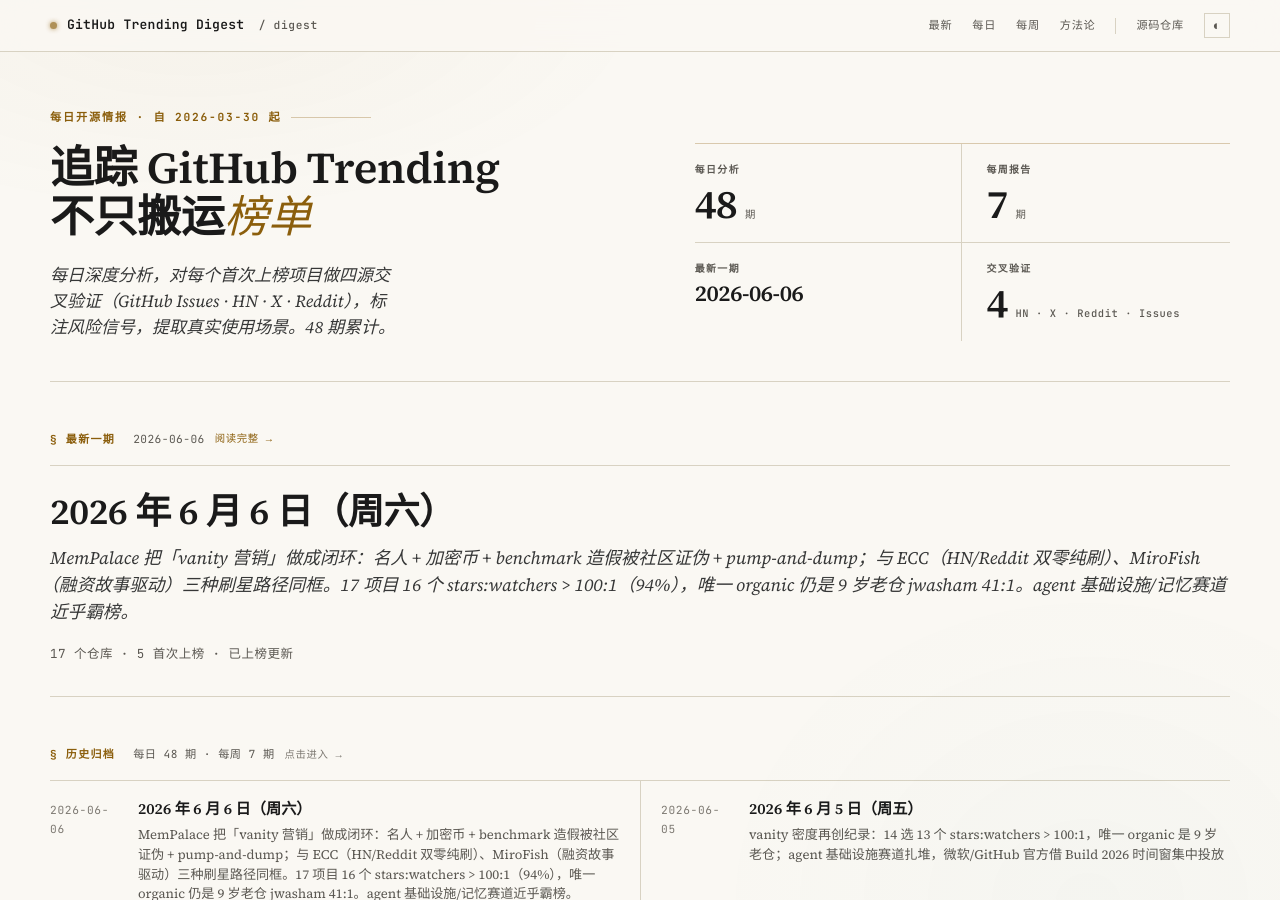
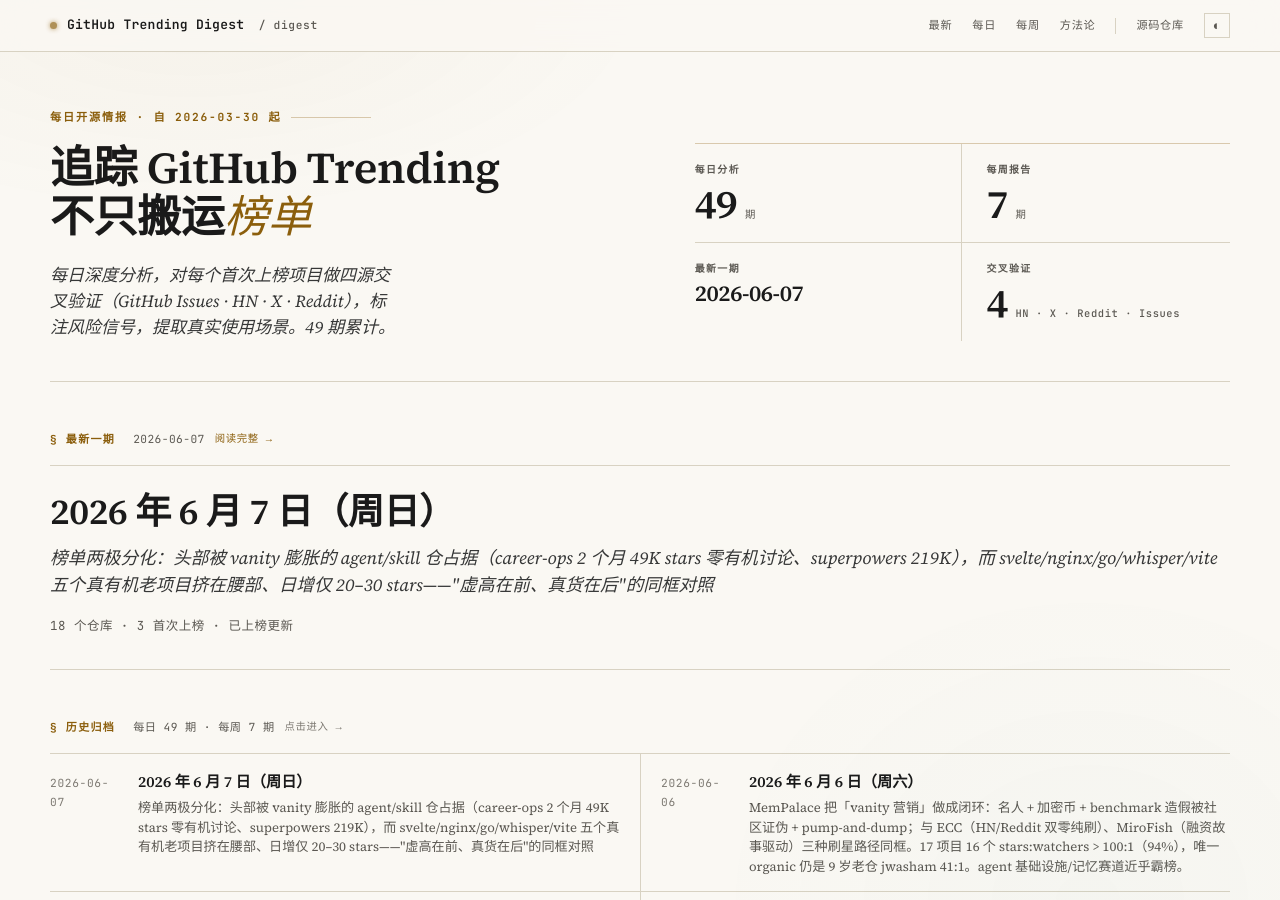
Before and after one commit to maxzyma/github-trending-digest, a Jekyll site: the page built from index.md, in a window 1280 px wide and 900 px high. Built offline with Jekyll 4.4.1, drawn with Linux system fonts in a browser that asks for light colours; part of the change alters nothing that is shown; some of the changed text lies outside the part shown.

Commit message:
daily: 2026-06-07 — 榜单结构性两极分化（头部 vanity agent/skill vs 腰部真有机老项目）+ career-ops 教科书级 vanity + microsoft/mxc agent 隔离登榜
- 结构对照：18 项 14 个 stars:subs >100:1 (78%)，但 superpowers 260:1/219K、Agent-Reach 315:1、MemPalace 173:1 等 agent/skill 仓占头部，svelte/nginx/go/whisper/vite 五个真有机老项目首入 tracker 却挤腰部、日增仅 20-30 stars
- ratio 失真校正：whisper/vite/trivy/PaddleOCR 高 ratio 非 vanity（超大热门仓 watch 稀缺），真 vanity = 高 ratio + 零社区足迹 + 仓龄短 + 从未上榜却巨量 stars
- santifer/career-ops NEW：2 个月仓龄 49K stars / 205 subs (241:1) + HN/Reddit/X 三零 + 仅作者营销渠道 = 继 5/26 ECC 后教科书级 vanity 样本
- danielmiessler/PAI NEW：73:1 知名安全 KOL 受众导入型增长 + vendor lock-in 争议公开化 (#1258/#542)
- microsoft/mxc NEW：Build 2026 首发 Rust，agent OS 级强制隔离，启动伙伴 OpenAI/NVIDIA/Copilot CLI/Manus/Nous/OpenClaw = agent 安全赛道大厂官方姿态登榜（官方声明非安全边界，early preview）
- obra/superpowers RE (219K, +10K/10天)，microsoft/VibeVoice RE
- 本轮子模块 clone 因代理拖慢跳过（grounding agent 已提供完整分析）

Generated with Claude Code

```diff
--- /dev/null
+++ b/daily/2026-06-07-analysis.md
@@ -0,0 +1,143 @@
+---
+layout: daily
+date: 2026-06-07
+title: GitHub Trending 深度分析 — 2026 年 6 月 7 日（周日）
+subtitle: 榜单两极分化：头部被 vanity 膨胀的 agent/skill 仓占据（career-ops 2 个月 49K stars 零有机讨论、superpowers 219K），而 svelte/nginx/go/whisper/vite 五个真有机老项目挤在腰部、日增仅 20–30 stars——"虚高在前、真货在后"的同框对照
+total: 18
+new_count: 3
+new_repos:
+  - repo: danielmiessler/Personal_AI_Infrastructure
+    stars: 14977
+    star_delta: 70
+    lang: TypeScript
+    source_strength: 中
+    risk_tags: ['vanity', 'dependency', 'bus_factor']
+  - repo: santifer/career-ops
+    stars: 49385
+    star_delta: 193
+    lang: JavaScript
+    source_strength: 中
+    risk_tags: ['vanity', 'stability']
+  - repo: microsoft/mxc
+    stars: 592
+    star_delta: 64
+    lang: Rust
+    source_strength: 强
+    risk_tags: ['stability', 'vanity']
+updated_repos: []
+---
+
+# GitHub Trending 深度分析 — 2026 年 6 月 7 日（周日）
+
+_榜单两极分化：头部被 vanity 膨胀的 agent/skill 仓占据（career-ops 2 个月 49K stars 零有机讨论、superpowers 219K），而 svelte/nginx/go/whisper/vite 五个真有机老项目挤在腰部、日增仅 20–30 stars——"虚高在前、真货在后"的同框对照_
+
+_项目总数: 18 | 首次上榜: 3（+5 知名老项目首入 tracker）| 重新上榜: 2 | 已上榜更新: 8 | 数据源: https://github.com/trending_
+
+## 本日主线
+
+**主线一：榜单结构性两极分化——vanity 膨胀的 agent/skill 仓占据头部，真有机老项目沉到腰部。** 18 个项目里 stars:subscribers（subscribers = 真实 watch 数）> 100:1 的有 14 个（78%），延续了 6/05–6/06 创纪录的 vanity 密度。但今天出现一个清晰的**结构对照**：榜首聚集的是 mvanhorn/last30days-skill（255:1）、MemPalace（173:1）、Agent-Reach（315:1）、CopilotKit（199:1）、obra/superpowers（260:1，219K stars 绝对值惊人）这类 AI agent/skill 仓；而 sveltejs/svelte（93:1）、nginx/nginx（32:1）、golang/go（40:1）、openai/whisper（137:1）、vitejs/vite（156:1）这五个真有机的基础软件老项目，今天**首次进入本 tracker**，却挤在第 7–15 名、日增 stars 只有 20–30。注意：whisper/vite/trivy/PaddleOCR 的高 ratio 不是 vanity——超大热门仓的 watch 行为本就稀缺，ratio 在这里会失真；真正的 vanity 信号是「高 ratio + 零社区足迹 + 仓龄短 + 从未上榜却已巨量 stars」的组合。
+
+**主线二：santifer/career-ops 是今日最干净的 vanity-inflation 样本——2 个月仓龄、49K stars、HN/Reddit/X 三大公开社区零有机讨论。** 这个"基于 Claude Code 的 AI 求职系统"created 于 2026-04-04，仓龄仅约 2 个月，commit 总数约 221（作者一人 99 个、第二名 13 个），却已累积 49,385 stars / 仅 205 subscribers（241:1）。issue 区只有 13 个低热度工程 bug，HN Algolia 仅 2 条 story（各 2 分 0 评论从未上首页），Reddit/X 一手帖均无法定位。唯一外部声量来自 ProductHunt + 作者自营博客（career-ops.org/blog、santifer.io）+ 二手聚合站——全部是作者可控/营销渠道。star 增速与 community footprint 严重背离，是继 5/26 affaan-m/ECC（4 个月 19 万 stars + HN/Reddit 双零）之后又一个教科书级 vanity 样本。
+
+**主线三：AI agent 安全/隔离赛道首次以大厂官方姿态登榜——microsoft/mxc 把"agent 沙箱"做成 OS 级强制隔离层。** mxc（Microsoft eXecution Container）是 Build 2026 首发的 Rust 项目，用声明式 JSON policy 定义 AI agent 能访问的文件/网络/剪贴板/UI，由 Windows 内核运行时**强制**（非事后捕获）。启动伙伴名单含 OpenAI（Codex）、NVIDIA、GitHub Copilot CLI、Manus、Nous Research、OpenClaw——基本是当前 agent 生态的半壁。这与同在榜上的各类 agent/skill 框架形成赛道闭环：当 agent 能"看整个互联网"（Agent-Reach）、能跑任意 skill（superpowers/PAI）时，"怎么把不可信 agent 关进笼子"成了大厂级刚需。官方明确声明"当前任何 MXC profile 都不应视为安全边界"（early preview），热度来自发布会与一线媒体而非草根验证。
+
+## 首次上榜项目
+
+### [danielmiessler/Personal_AI_Infrastructure](https://github.com/danielmiessler/Personal_AI_Infrastructure) — NEW ⭐ 14,977（+70）| TypeScript | 信源：中
+
+**它是什么**: 一套以 Claude Code 为运行时的"个人 AI 基础设施（PAI）"——把你的目标、记忆、习惯、自定义技能组织成一个常驻的"生活操作系统"，让 AI agent 替你持续追踪和执行。作者 Daniel Miessler 是知名安全人物（Fabric 框架作者）。
+
+**解决什么问题**: 之前个人用 AI 是一次性对话，关掉窗口就忘了你是谁、在做什么。PAI 给 AI 装上持久记忆（你的 TELOS 目标体系）、自定义 skills、一个叫 Pulse 的后台守护进程 + 仪表盘，让 AI 成为长期对齐你个人目标的助手，而不是每次从零开始。
+
+**谁在用、怎么用**（来自 GitHub Discussions/Issues）:
+- 场景 1: 个人开发者把它当"模板"改造自己的 Life OS——社区共识是"PAI 是 pattern 不是 product，要 template 别 fork"。
+- 场景 2: 想把 PAI 装到 OpenCode 等其他 runtime 的用户受阻（#1300，5 评论），因为它深度绑定 Claude Code。
+
+**社区怎么评价**:
+- 👍 正面: security-first 架构受认可（对比 OpenClaw 暴露端口的做法更克制）。
+- 👎 负面: vendor lock-in 焦虑公开化——#1258（7 评论，最热）担忧 Anthropic usage policy 变更下 `claude -p` 的计费问题；多个 Discussion（#542）质疑"号称 vendor-agnostic 实则重度绑定 Claude Code"，请求 Ollama/本地模型支持。
+- 📊 健康度: 14,977 stars / 205 subscribers（73:1，偏高但未到极端）；208 open issues / closed PR 仅 1 个 → 28 contributors 实为 Daniel 近乎单人维护（他自述"是 one-person effort，也是生计"）；仓龄仅 9 个月。
+
+**风险与争议**:
+- **vanity**: 知名安全 KOL（Fabric 作者）+ Unsupervised Learning newsletter + Cognitive Revolution 播客两次专访 + LinkedIn 联动，9 个月 15K stars / 单人维护 = 典型 audience-driven 受众导入型增长，非自然工程口碑；HN/Reddit/X 三大公开社区零讨论，反馈仅在自有渠道回声室。
+- **dependency**: vendor lock-in 争议公开化（#1258/#1300/#542），号称 agnostic 实则重绑 Claude Code，受 Anthropic 计费政策直接影响。
+- **bus_factor**: 208 open issues / 1 closed PR，协作能力薄弱，几乎纯作者单人维护。
+
+**技术备注**: TypeScript；以 Claude Code 为 runtime；核心组件 TELOS（目标体系）、Pulse daemon、自定义 skills。
+
+### [santifer/career-ops](https://github.com/santifer/career-ops) — NEW ⭐ 49,385（+193）| JavaScript | 信源：中
+
+**它是什么**: 一个跑在 Claude Code 上的本地 AI 求职 CLI 工具——把岗位 URL 喂进去，AI 给岗位打 A–F 分（候选人侧反向筛选公司），生成定制简历 PDF，再用 tracker 跟进投递状态。明确拒绝 auto-apply（不自动海投）。
+
+**解决什么问题**: 之前求职者面对几十个岗位要手动逐个评估匹配度、反复改简历。career-ops 用 14 个 skill 模式批处理：自动评分、按岗位定制简历、批量生成、Go 写的 dashboard 跟踪进度。卖点是"候选人侧 AI 反向筛选公司"。
+
+**谁在用、怎么用**（来自 Issues/评测）:
+- 场景 1: 开发者本地 clone + npm 安装后在终端跑，把岗位链接转成打分报告 + PDF 简历（Medium 评测 by Aneesha Manke：架构优雅、输出质量高，但强开发者向，非技术用户被劝退）。
+- 场景 2: issue 区全是低热度工程 bug——#779 dashboard 报告打不开（相对链接解析错，3 评论）、#786 markdown 加载失败、#799 playwright 产物未 gitignore。
+
+**社区怎么评价**:
+- 👍 正面: ProductHunt + Medium 评测认可架构与输出质量。
+- 👎 负面: HN/Reddit/X 三大公开社区**零有机讨论**；issue 区冷清得与 49K stars 完全不匹配；ProductHunt 一条评论道出隐忧"one bad filter config and it's applying to roles you excluded"（drift 风险）。
+- 📊 健康度: 49,385 stars / 205 subscribers（241:1，极端失衡）；仓龄仅约 2 个月（created 2026-04-04），commit 总数约 221，作者一人 99 commits、第二名 13；真实 issue 仅 13 个。
+
+**风险与争议**:
+- **vanity**: 今日最干净的 vanity-inflation 样本——2 个月 49K stars 但 subscribers 仅 205、issue 区冷清、HN（2 story 各 2 分 0 评论）/Reddit/X 全部零有机讨论；唯一外部声量来自 ProductHunt + 作者自营博客 + 二手聚合站（SkillsLLM/PyShine），全是作者可控/营销渠道。star 增速与 community footprint 严重背离。
+- **stability**: filter 配置错误会误筛掉本应排除的岗位（drift 风险，ProductHunt 用户实证未解）。
+
+**技术备注**: JavaScript + Go dashboard；跑在 Claude Code 上；14 skill 模式 + PDF 生成 + 批处理；本地 CLI 而非托管服务。
+
+### [microsoft/mxc](https://github.com/microsoft/mxc) — NEW ⭐ 592（+64）| Rust | 信源：强
+
+**它是什么**: Microsoft eXecution Container——专为 AI agent 设计的操作系统级沙箱。用一份声明式 JSON policy 写清楚 agent 能碰哪些文件、能访问哪些网络、能不能读剪贴板/操作 UI，然后由系统内核**强制执行**这套规则（不是事后审计，而是事前拦截）。
+
+**解决什么问题**: 之前把 AI agent 从 demo 推向生产时，没有可靠手段限制"agent 跑起来后到底能动什么"——一个被注入的 agent 可能读你全盘文件或外联。mxc 提供一个"可组合的沙箱光谱"：从轻量进程隔离（给编码 agent）到 micro-VM 硬件级隔离（给敏感负载），跨 Windows/Linux/macOS 多 backend（ProcessContainer / Bubblewrap / Seatbelt / microVM / Hyperlight）。
+
+**谁在用、怎么用**（来自官方 + 媒体）:
+- 场景 1: 企业把 AI agent 投产的隔离层。已公布启动伙伴：OpenAI（Codex）、NVIDIA（OpenShell）、GitHub Copilot CLI（已生产用 process isolation）、Manus、Nous Research、OpenClaw。
+- 场景 2: 7 月起与 Agent 365 叠加 Entra/Intune/Defender/Purview 做中心化治理 + 合规审计（应对 EU AI Act 高风险场景）。
+
+**社区怎么评价**:
+- 👍 正面: VentureBeat 称其为"微软 Build 今年最具影响力的平台动作"；启动伙伴名单覆盖 agent 生态半壁。
+- 👎 负面: HN 无讨论（仅 2 条 self-post 各 2–3 分 0 评论），Reddit/X 无讨论——草根开发者口碑尚未形成。
+- 📊 健康度: 592 stars / 5 subscribers，18 open issues；created 2026-02-06、Build 2026（6/2–3）首发，仓龄约 4 个月仍在 push；确为微软官方仓（org=microsoft，MIT，npm `@microsoft/mxc-sdk`，schema 0.6.0-alpha）。
+
+**风险与争议**:
+- **stability**: 官方明确声明"当前任何 MXC profile 都不应视为安全边界"，early preview，已知 policy 过度宽松待修；schema alpha、多数 backend experimental。
+- **vanity**: 热度来自发布会与一线媒体（VentureBeat/SC Media/Visual Studio Magazine）而非草根验证，真实开发者口碑缺位（118:1 ratio 是大厂官方发布的关注落差，非长尾刷星）。
+
+**技术备注**: Rust（+ TypeScript SDK）；声明式 JSON policy + 内核运行时强制；多 backend 跨平台；定位 agent 安全/隔离赛道。
+
+### 知名老项目首入 tracker（轻量记录，无社区 grounding）
+
+今日有五个长期高人气的基础软件项目同时登上 trending（日增 stars 仅 20–150，属算法偶发回潮，非事件驱动），首次进入本 tracker，按惯例只做轻量记录：
+
+- **[sveltejs/svelte](https://github.com/sveltejs/svelte)** — ⭐ 86,998（+25）| JavaScript | 前端编译型框架，stars:subscribers 93:1（健康有机）。
+- **[nginx/nginx](https://github.com/nginx/nginx)** — ⭐ 30,696（+20）| C | 官方 NGINX 开源仓，32:1（榜单最健康 ratio）。
+- **[golang/go](https://github.com/golang/go)** — ⭐ 134,514（+30）| Go | Go 语言本体，40:1（健康有机）。
+- **[openai/whisper](https://github.com/openai/whisper)** — ⭐ 101,879（+150）| Python | 语音识别模型，137:1（超大热门仓 watch 稀缺导致的高 ratio，非 vanity）。
+- **[vitejs/vite](https://github.com/vitejs/vite)** — ⭐ 81,189（+25）| TypeScript | 下一代前端构建工具，156:1（同上，有机）。
+
+这五个项目挤在第 7–15 名、日增极小，正是本日主线一"真货沉到腰部"的注脚。
+
+## 重新上榜项目
+
+### obra/superpowers — RE（最后观测 2026-05-28）
+
+- **Stars**: 219,688（今日 +700）| Shell | 261:1（stars:subscribers）
+- **更新**: 5/28 以来掉榜后回归。Jesse Vincent（obra）的 agentic skills 框架 + 软件开发方法论，5/28 曾以 209K stars 263:1 同框记录在册（"头部真实 vs 长尾空心"对照样本——有真实工程内核但绝对 star 数惊人）。今日 219K 延续高位，10 天 +10K stars。属本 tracker 高频常客，无新增重大社区事件。
+
+### microsoft/VibeVoice — RE（最后观测 2026-04-30）
+
+- **Stars**: 48,485（今日 +216）| Python | 204:1
+- **更新**: 4/30 以来掉榜后回归，开源前沿语音 AI 模型。距上次观测约 5 周，无新增重大社区事件记录。
+
+## 已上榜更新（增量）
+
+- **mvanhorn/last30days-skill** — ↑8（28,859，今日 +439）: 6/05–6/06 连续在榜后继续攀升，跨 Reddit/X/YouTube/HN/Polymarket 做主题研究的 AI skill。255:1，无新增重大事件。
+- **CopilotKit/CopilotKit** — ↑1（33,232，今日 +631）: 6/06 NEW 后继续涨，agent 前端栈 + AG-UI 协议。199:1。
+- **MemPalace/mempalace** — ↑9（54,303，今日 +446）: 6/06 NEW 后大幅升位，"benchmark 最佳的开源 AI 记忆系统"。173:1。
+- **openai/plugins** — ↑6（1,788，今日 +213）: 6/06 NEW 后继续涨，OpenAI 官方插件仓。149:1，绝对值仍小。
+- **Panniantong/Agent-Reach** — =（22,361，今日 +683）: 排名持平但今日 star 增量榜单第三，"给 agent 装上看整个互联网的眼睛"（Twitter/Reddit/YouTube/GitHub/B 站/小红书，零 API 费）。315:1（榜单最高 ratio）。
+- **aquasecurity/trivy** — ↑6（36,007，今日 +159）: 6/05 NEW（知名老项目）后回升，容器/K8s/云漏洞与 SBOM 扫描。170:1（大热门仓有机）。
+- **lfnovo/open-notebook** — ↓7（26,639，今日 +794）: 6/05 NEW 后排名回落但今日 star 增量榜单第二，开源版 NotebookLM。203:1。
+- **PaddlePaddle/PaddleOCR** — ↓7（80,975，今日 +433）: 持续在榜，文档转结构化数据的 OCR 工具包。148:1（大热门仓有机）。
--- /dev/null
+++ b/daily/2026-06-07.md
@@ -0,0 +1,26 @@
+# GitHub Trending 每日榜单 — 2026 年 6 月 7 日（周日）
+
+| # | 项目 | Stars | 今日 | 排名变化 |
+|---|------|-------|------|---------|
+| 1 | [mvanhorn/last30days-skill](https://github.com/mvanhorn/last30days-skill) | 28,859 | +439 | ↑8 |
+| 2 | [CopilotKit/CopilotKit](https://github.com/CopilotKit/CopilotKit) | 33,232 | +631 | ↑1 |
+| 3 | [MemPalace/mempalace](https://github.com/MemPalace/mempalace) | 54,303 | +446 | ↑9 |
+| 4 | [danielmiessler/Personal_AI_Infrastructure](https://github.com/danielmiessler/Personal_AI_Infrastructure) | 14,977 | +70 | NEW |
+| 5 | [openai/plugins](https://github.com/openai/plugins) | 1,788 | +213 | ↑6 |
+| 6 | [Panniantong/Agent-Reach](https://github.com/Panniantong/Agent-Reach) | 22,361 | +683 | = |
+| 7 | [sveltejs/svelte](https://github.com/sveltejs/svelte) | 86,998 | +25 | NEW |
+| 8 | [nginx/nginx](https://github.com/nginx/nginx) | 30,696 | +20 | NEW |
+| 9 | [aquasecurity/trivy](https://github.com/aquasecurity/trivy) | 36,007 | +159 | ↑6 |
+| 10 | [golang/go](https://github.com/golang/go) | 134,514 | +30 | NEW |
+| 11 | [lfnovo/open-notebook](https://github.com/lfnovo/open-notebook) | 26,639 | +794 | ↓7 |
+| 12 | [obra/superpowers](https://github.com/obra/superpowers) | 219,688 | +700 | RE |
+| 13 | [santifer/career-ops](https://github.com/santifer/career-ops) | 49,385 | +193 | NEW |
+| 14 | [openai/whisper](https://github.com/openai/whisper) | 101,879 | +150 | NEW |
+| 15 | [vitejs/vite](https://github.com/vitejs/vite) | 81,189 | +25 | NEW |
+| 16 | [microsoft/mxc](https://github.com/microsoft/mxc) | 592 | +64 | NEW |
+| 17 | [PaddlePaddle/PaddleOCR](https://github.com/PaddlePaddle/PaddleOCR) | 80,975 | +433 | ↓7 |
+| 18 | [microsoft/VibeVoice](https://github.com/microsoft/VibeVoice) | 48,485 | +216 | RE |
+
+> 数据源：<https://github.com/trending> · 抓取于 2026-06-07
+> 排名变化标记：NEW 首次上榜 · RE 重新上榜 · `=` 不变 · `↑N/↓N` 升降
+> 说明：排名变化以 2026-06-06 榜单为基准手工核定（抓取脚本 change 字段持续失效，全标 NEW）。NEW（首次上本 tracker）= danielmiessler/Personal_AI_Infrastructure、santifer/career-ops、microsoft/mxc，以及四个知名老项目首次进本 tracker（sveltejs/svelte、nginx/nginx、golang/go、openai/whisper、vitejs/vite）。RE = obra/superpowers（最后观测 2026-05-28，掉榜后回归）、microsoft/VibeVoice（最后观测 2026-04-30）。今日掉榜：NousResearch/hermes-agent、chopratejas/headroom、affaan-m/ECC、NVIDIA/cosmos、666ghj/MiroFish、withastro/flue、openclaw/openclaw-windows-node、jwasham/coding-interview-university、github/copilot-sdk。
--- a/index.md
+++ b/index.md
@@ -22,6 +22,7 @@ title: GitHub Trending Digest
 
 ## Daily Analysis
 
+- [2026-06-07](daily/2026-06-07-analysis) — 榜单结构性两极分化：头部 vanity 膨胀的 agent/skill 仓（superpowers 260:1/219K、Agent-Reach 315:1）vs svelte/nginx/go/whisper/vite 五个真有机老项目首入 tracker 却挤在腰部、日增仅 20–30；career-ops 2 个月 49K stars + HN/Reddit/X 三零 = 继 ECC 后又一教科书级 vanity；microsoft/mxc agent OS 级强制隔离登榜（OpenAI/NVIDIA/Copilot CLI 为启动伙伴）
 - [2026-06-06](daily/2026-06-06-analysis) — vanity 密度再创纪录（16/17 > 100:1，94%）；MemPalace 把刷星做成闭环（名人+加密币+benchmark 造假被证伪+pump-and-dump），与 ECC（纯静默刷）、MiroFish（融资故事）三路径同框；star 两极：KOL 挂招牌（flue 349:1）vs 真实企业采纳（CopilotKit AG-UI + $27M）；agent 基础设施近乎霸榜
 - [2026-06-05](daily/2026-06-05-analysis) — vanity 密度创纪录（14 选 13 个 >100:1，唯一 organic 是 9 岁的 coding-interview-university 41:1）；agent 基础设施赛道扎堆（6 项）；微软/GitHub 官方借 Build 2026 集中投放（copilot-sdk GA + openclaw-windows-node + spec-kit）
 - [2026-06-03](daily/2026-06-03-analysis) — vanity 密度创高（11 选 5）；flowsint critical RCE + license 口径矛盾；headroom 以「Netflix 省 90% token」登顶却社区零讨论，agent harness 省 token 赛道头部化但口碑断层
```
